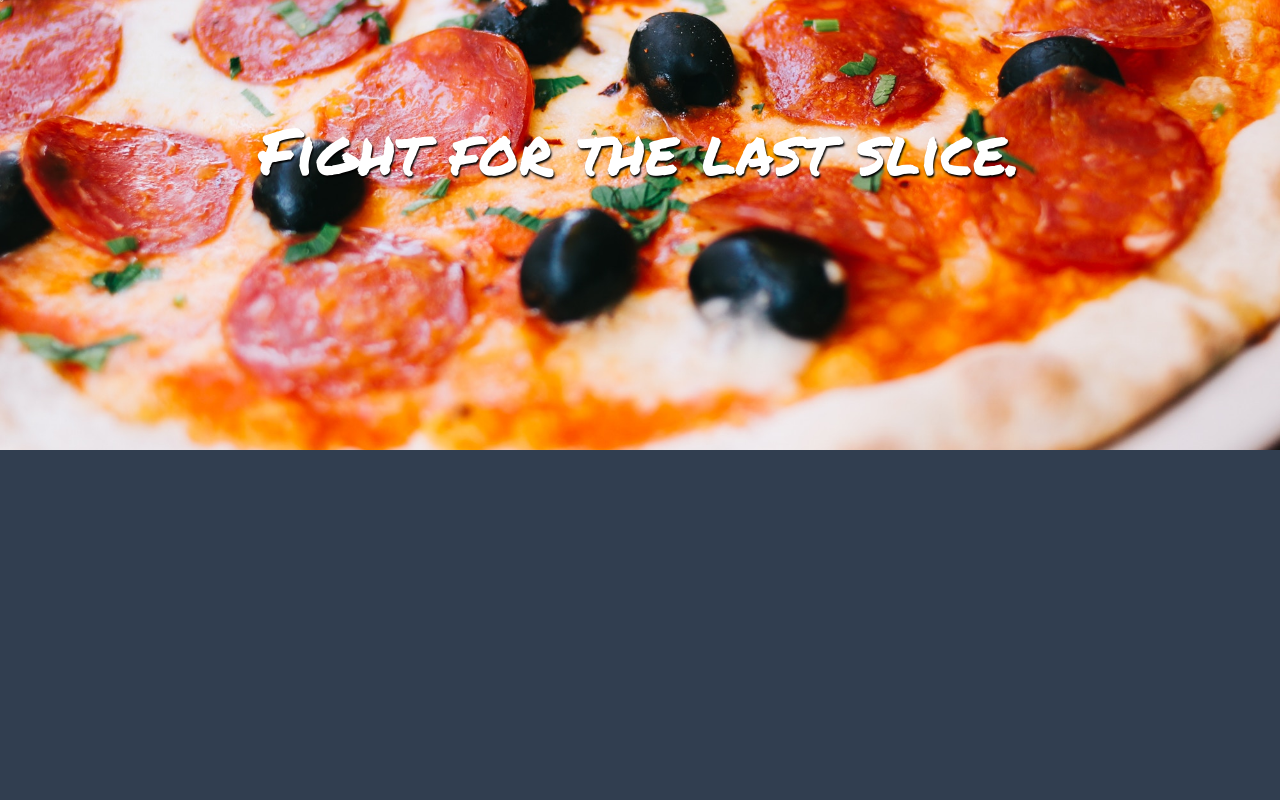
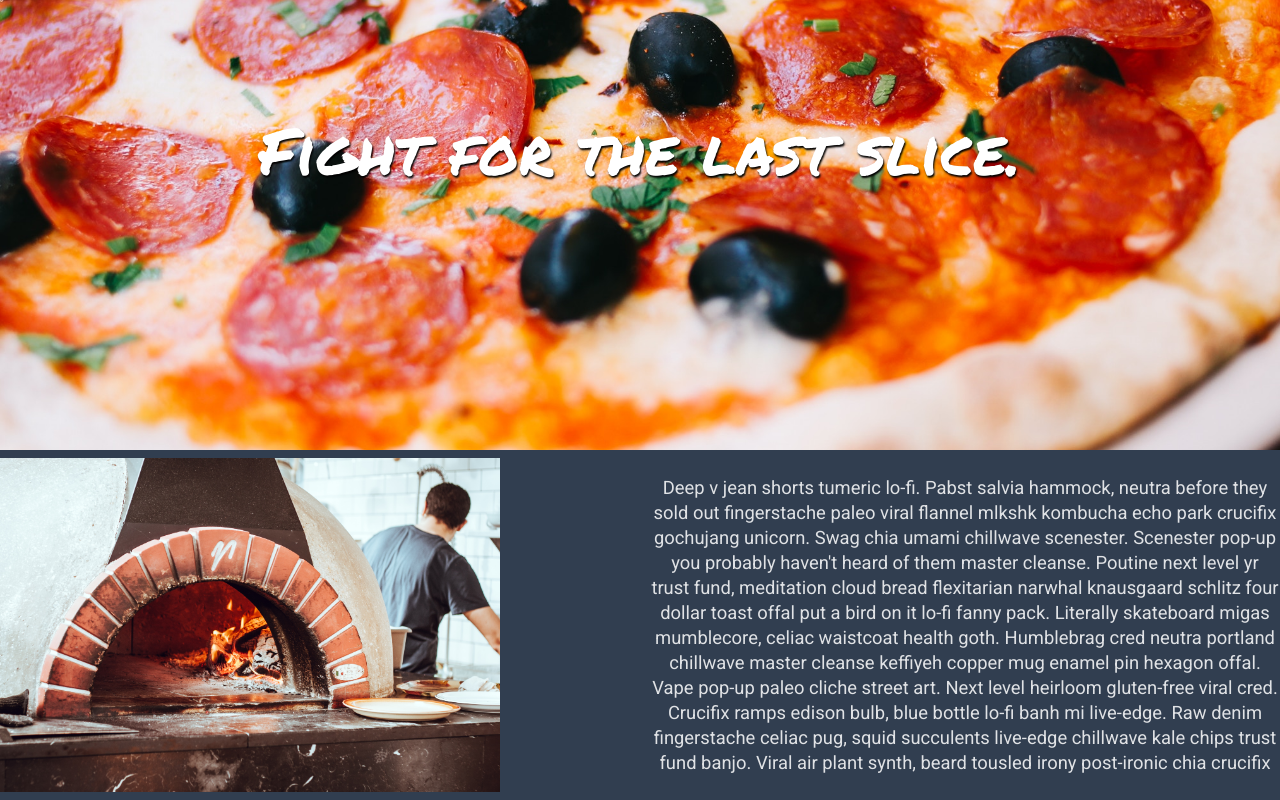
Before and after one commit to ozzie0428/pizza-menu, a React (Create React App) app: page / in a window 1280 px wide. Shown: the part 231-1031 px from the top of the page. Before the commit the page ends 800 px from the top, so only its background shows below. Built offline with nearby package versions, Linux system fonts and the light colour scheme.

Commit message:
add description

```diff
--- a/src/App.js
+++ b/src/App.js
@@ -1,6 +1,7 @@
 import React, { Component } from 'react';
 import Navbar from './components/Navbar'
 import SplashImage from './components/SplashImage'
+import Description from './components/Description';
 class App extends Component {
   render() {
     return (
@@ -8,6 +9,7 @@ class App extends Component {
 
       <Navbar/>
       <SplashImage/>
+      <Description/>
       </div>
 
     );
--- a/src/components/Description.jsx
+++ b/src/components/Description.jsx
@@ -0,0 +1,12 @@
+import React, { Component } from 'react'
+import logo from '../images/pizzaoven.jpg';
+export default class Description extends Component {
+    render() {
+        return (
+            <div id='description' className='description'>
+               <img src={logo} alt="pizza oven"/>
+               <p>Deep v jean shorts tumeric lo-fi. Pabst salvia hammock, neutra before they sold out fingerstache paleo viral flannel mlkshk kombucha echo park crucifix gochujang unicorn. Swag chia umami chillwave scenester. Scenester pop-up you probably haven't heard of them master cleanse. Poutine next level yr trust fund, meditation cloud bread flexitarian narwhal knausgaard schlitz four dollar toast offal put a bird on it lo-fi fanny pack. Literally skateboard migas mumblecore, celiac waistcoat health goth. Humblebrag cred neutra portland chillwave master cleanse keffiyeh copper mug enamel pin hexagon offal. Vape pop-up paleo cliche street art. Next level heirloom gluten-free viral cred. Crucifix ramps edison bulb, blue bottle lo-fi banh mi live-edge. Raw denim fingerstache celiac pug, squid succulents live-edge chillwave kale chips trust fund banjo. Viral air plant synth, beard tousled irony post-ironic chia crucifix iceland roof party waistcoat truffaut tumblr lyft.</p>
+            </div>
+        )
+    }
+}
```
